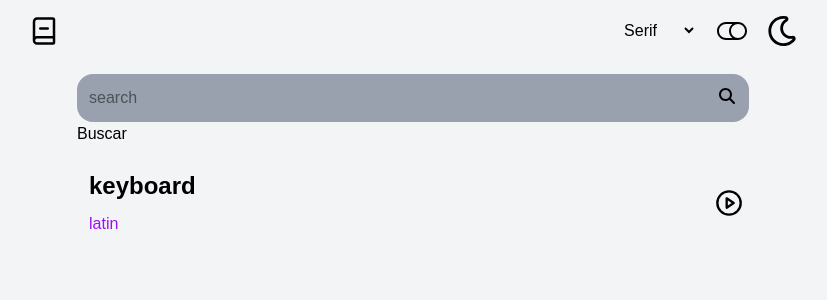
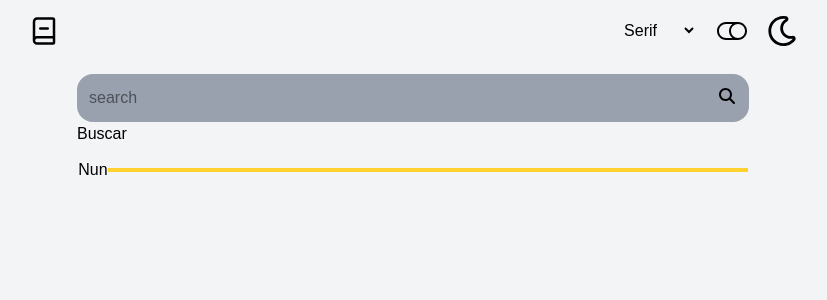
Before and after one commit to juan-arango35/dictionary-next, a Next.js app: page / in a window 1280 px wide. Shown: the top 300 px of the page, without its empty margins (227-1054 px from the left). Built offline with nearby package versions, Linux system fonts and the light colour scheme.

Commit message:
add noun

```diff
--- a/src/app/components/audio/AudioPlayer.tsx
+++ b/src/app/components/audio/AudioPlayer.tsx
@@ -1,11 +1,17 @@
 import { FiPlayCircle } from "react-icons/fi";
 
-const AudioPlayer = () => {
+interface Props {
+  word: string
+  latin: string;
+}
+
+const AudioPlayer = ({word, latin}:Props) => {
+  console.log(word, "word");
   return (
     <div className=" flex justify-between items-center my-3 w-[21rem] sm:w-[33rem] lg:w-[43rem]">
       <div className="flex flex-col justify-center  w-full pl-5 pr-5">
-        <span className="font-bold text-2xl">keyboard</span>
-        <span className="mt-2.5 text-purple-600">latin</span>
+        <span className="font-bold text-2xl">{word}</span>
+        <span className="mt-2.5 text-purple-600">{latin}</span>
       </div>
       <FiPlayCircle className="mr-3.5" size={30}/>
     </div>
--- a/src/app/components/dictoriary/DictionaryResult.tsx
+++ b/src/app/components/dictoriary/DictionaryResult.tsx
@@ -1,5 +1,5 @@
 
-import AudioPlayer from "../audio/AudioPlayer"
+import AudioPlayer from '../audio/AudioPlayer';
 import { WordResponse } from "../../model/models"
 interface DictionaryResultsProps {
   results: WordResponse[];
@@ -7,9 +7,12 @@ interface DictionaryResultsProps {
 const DictionaryResult = ({results}: DictionaryResultsProps) => {
   if(!results || results.length === 0)  return null;
   const word = results[0];
+  const latin = results[0].phonetic || "";
+  console.log(latin, "latin");
   return (
     <div>
-       <h2 className="text-xl font-bold text-gray-900">{word.word}</h2>
+      <AudioPlayer word={word.word} latin={latin} />
+
     </div>
   )
 }
--- a/src/app/page.tsx
+++ b/src/app/page.tsx
@@ -1,5 +1,3 @@
-import { cache } from "react";
-import AudioPlayer from "./components/audio/AudioPlayer";
 import SearchForm from "./components/search/SearchForm";
 import HeaderComponent from "./components/ui/header/Header";
 import { WordResponse } from "./model/models";
@@ -13,6 +11,7 @@ interface PageProps {
 
 export default async function Home({ searchParams }: PageProps) {
   const searchTerm = searchParams.word || "";
+
   let result: WordResponse[] | null = null;
   let error: string | null = null;
 
@@ -47,8 +46,13 @@ export default async function Home({ searchParams }: PageProps) {
           {error}
         </div>
       )}
-      <AudioPlayer />
-      {result && <DictionaryResult  results={result}/>}
+
+      {result && <DictionaryResult results={result} />}
+      <div className="flex items-center">
+        <h2 className="text-center">Nun</h2>
+        <span className="w-[40rem] h-1  bg-amber-300 flex"></span>
+      </div>
+
     </div>
   );
 }
```
